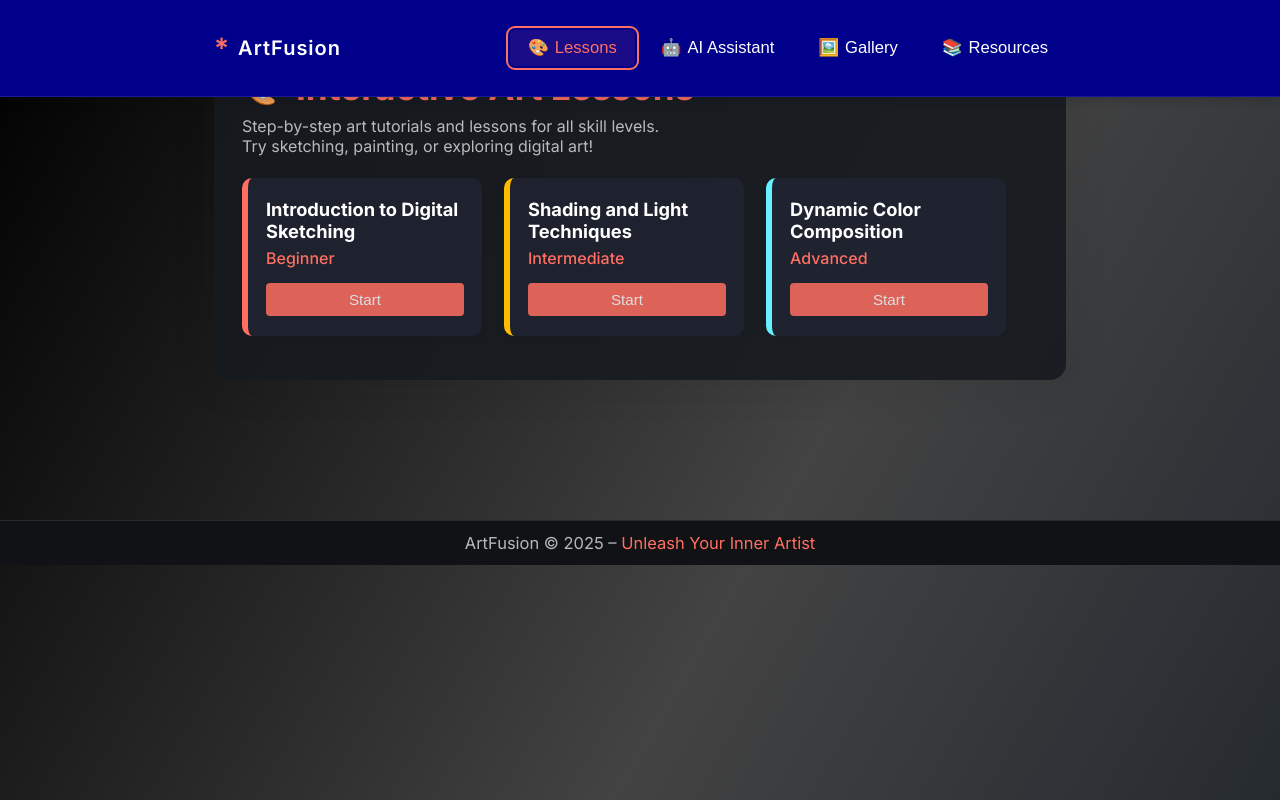
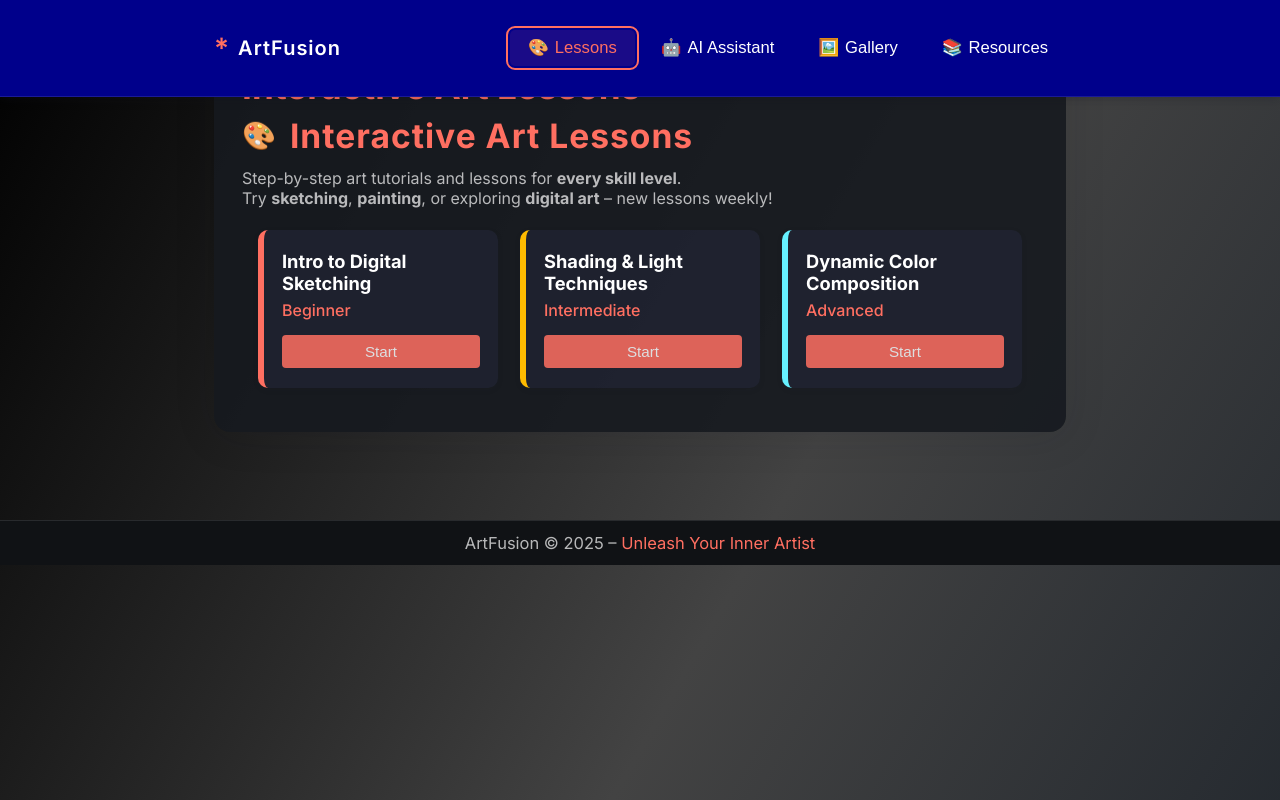
Before and after one commit to Workflow-Manager-admin/artfusion-27226-2bf9ef49, a React (Create React App) app in the folder artfusion_web_app/: page / in a window 1280 px wide. Built offline with nearby package versions, Linux system fonts and the light colour scheme; the HTML template or start-up script is replaced by a standard one.

Commit message:
Auto-commit: Changes as of 2025-06-03T09:57:46.146341+00:00

```diff
--- a/artfusion_web_app/src/App.js
+++ b/artfusion_web_app/src/App.js
@@ -91,34 +91,56 @@ function ArtFusionMainContainer() {
 // PUBLIC_INTERFACE
 function InteractiveLessonsSection() {
   return (
-    <section className="artfusion-section artfusion-lessons">
-      <h2>
-        <span role="img" aria-label="Palette">🎨</span> Interactive Art Lessons
-      </h2>
+    <section className="artfusion-section artfusion-lessons" aria-labelledby="lessons-heading">
+      <h2 id="lessons-heading" className="visually-hidden">Interactive Art Lessons</h2>
+      <header style={{ marginBottom: 12, display: "flex", gap: 14, alignItems: "center" }}>
+        <span
+          role="img"
+          aria-label="Palette"
+          style={{ fontSize: "1.7em" }}
+        >🎨</span>
+        <span style={{
+          color: "var(--accent)",
+          fontSize: "2.1rem",
+          fontWeight: 800,
+          letterSpacing: 1
+        }}>
+          Interactive Art Lessons
+        </span>
+      </header>
       <p>
-        Step-by-step art tutorials and lessons for all skill levels.<br />
-        Try sketching, painting, or exploring digital art!
+        Step-by-step art tutorials and lessons for&nbsp;
+        <b>every skill level</b>.<br />
+        Try <strong>sketching</strong>, <strong>painting</strong>, or exploring <strong>digital art</strong> – new lessons weekly!
       </p>
-      <div className="artfusion-lessons-grid">
-        {/* Placeholder Cards */}
+      <div
+        className="artfusion-lessons-grid"
+        style={{ justifyContent: "center" }}
+        aria-label="Lesson topics"
+        role="region"
+      >
+        {/* Accessible Demo Lesson Cards */}
         <LessonCard
-          title="Introduction to Digital Sketching"
+          title="Intro to Digital Sketching"
           level="Beginner"
           color="#FF6F61"
+          desc="Basic tools, structure, and line confidence."
         />
         <LessonCard
-          title="Shading and Light Techniques"
+          title="Shading & Light Techniques"
           level="Intermediate"
           color="#FFBB00"
+          desc="Learn shadows, blending, and form illumination."
         />
         <LessonCard
           title="Dynamic Color Composition"
           level="Advanced"
           color="#66F1FF"
+          desc="Master palette choice and dramatic scenes."
         />
       </div>
     </section>
-  )
+  );
 }
 
 // PUBLIC_INTERFACE
```
Also changed, not shown: 2 other files (tests, documents, lock files or other folders).
